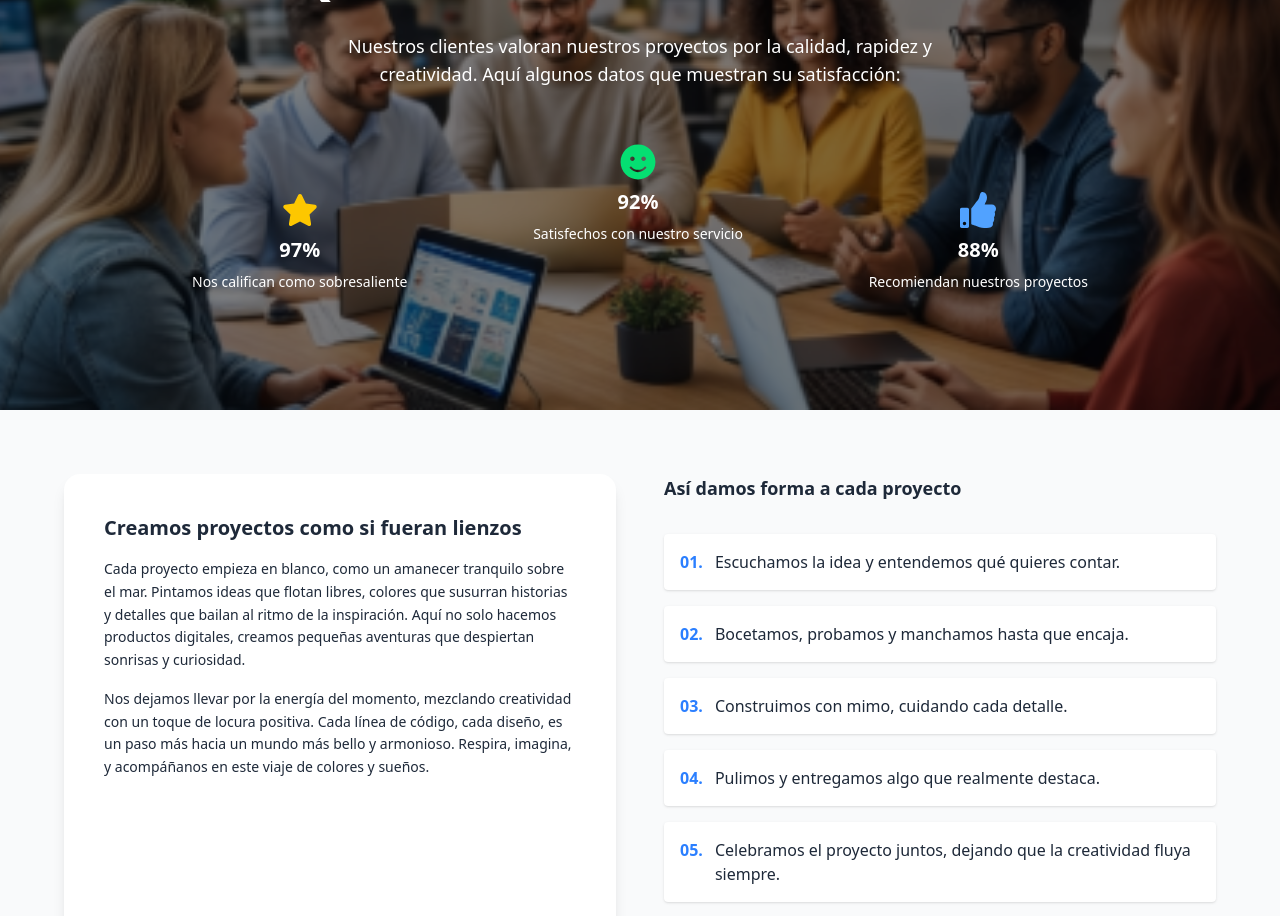
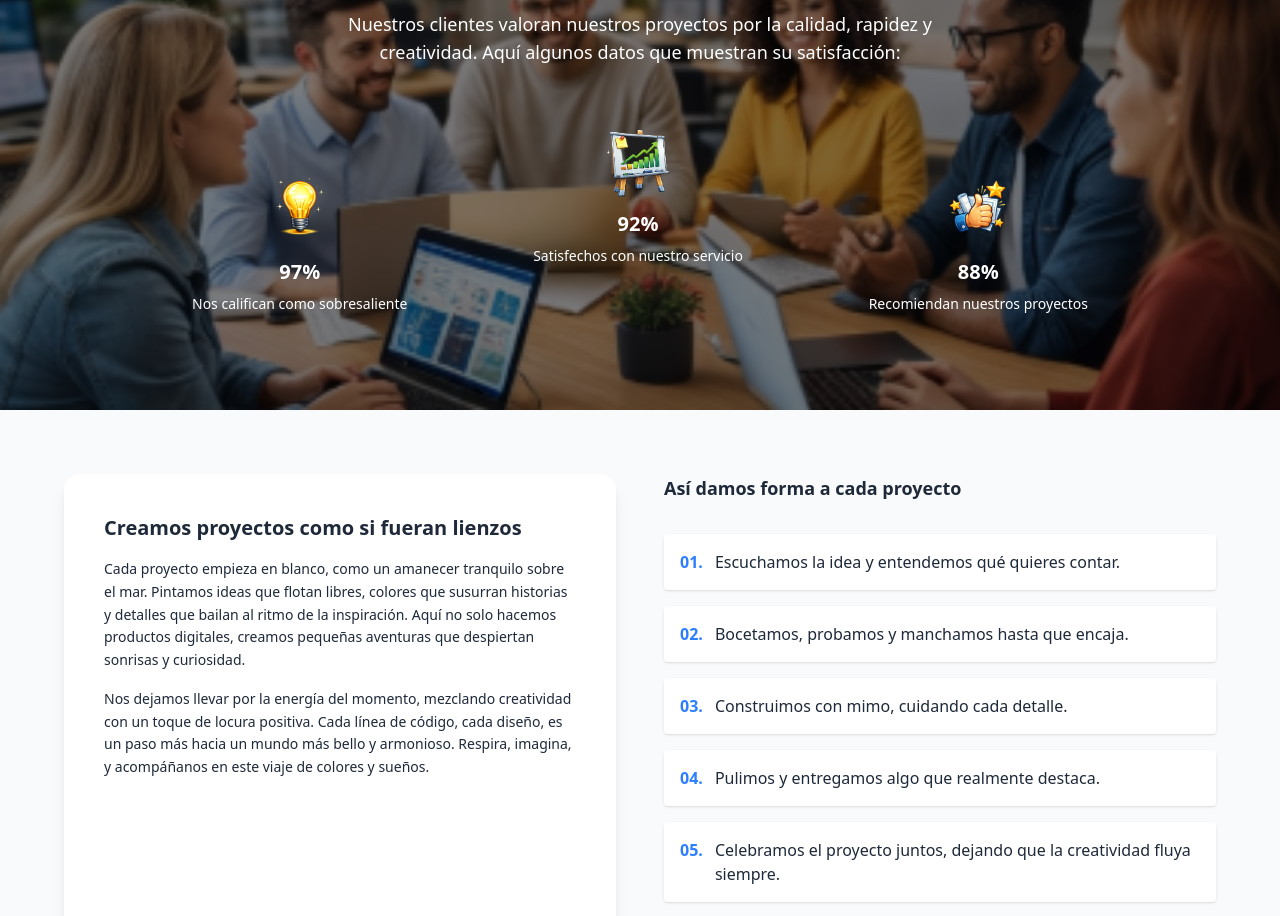
Before and after one commit to Daniel121826/ProyectoFinal_DIW, a React app: page / in a window 1280 px wide. Shown: the part 1660-2576 px from the top of the page. Built offline with nearby package versions, Linux system fonts and the light colour scheme; the HTML template or start-up script is replaced by a standard one.

Commit message:
iconos nuevos

```diff
--- a/src/componentes/CarruselSection.jsx
+++ b/src/componentes/CarruselSection.jsx
@@ -3,6 +3,9 @@ import bg1 from "../assets/bg1.png";
 import bg2 from "../assets/bg2.png";
 import bg3 from "../assets/bg3.png";
 import { FaStar, FaSmile, FaThumbsUp } from "react-icons/fa";
+import bombilla from "../assets/bombilla.png";
+import pizarra from "../assets/pizarra.png";
+import like from "../assets/like.png";
 
 const backgrounds = [bg1, bg2, bg3];
 
@@ -44,19 +47,31 @@ export default function CarruselSection() {
 
         <div className="flex md:flex-row gap-8 mt-12 justify-between w-full max-w-4xl">
           <div className="flex flex-col items-center gap-2 translate-y-4 md:translate-y-6">
-            <FaStar className="text-yellow-400 text-4xl" />
+            <img
+              src={bombilla}
+              alt="Valoración sobresaliente"
+              className="w-20 h-20 object-contain"
+            />
             <span className="font-bold text-xl">97%</span>
             <p className="text-sm">Nos califican como sobresaliente</p>
           </div>
 
           <div className="flex flex-col items-center gap-2 -translate-y-4 md:-translate-y-6">
-            <FaSmile className="text-green-400 text-4xl" />
+            <img
+              src={pizarra}
+              alt="Clientes satisfechos"
+              className="w-20 h-20 object-contain"
+            />
             <span className="font-bold text-xl">92%</span>
             <p className="text-sm">Satisfechos con nuestro servicio</p>
           </div>
 
           <div className="flex flex-col items-center gap-2 translate-y-4 md:translate-y-6">
-            <FaThumbsUp className="text-blue-400 text-4xl" />
+            <img
+              src={like}
+              alt="Recomendaciones"
+              className="w-20 h-20 object-contain"
+            />
             <span className="font-bold text-xl">88%</span>
             <p className="text-sm">Recomiendan nuestros proyectos</p>
           </div>
```
Also changed, not shown: src/assets/like.png (added).
